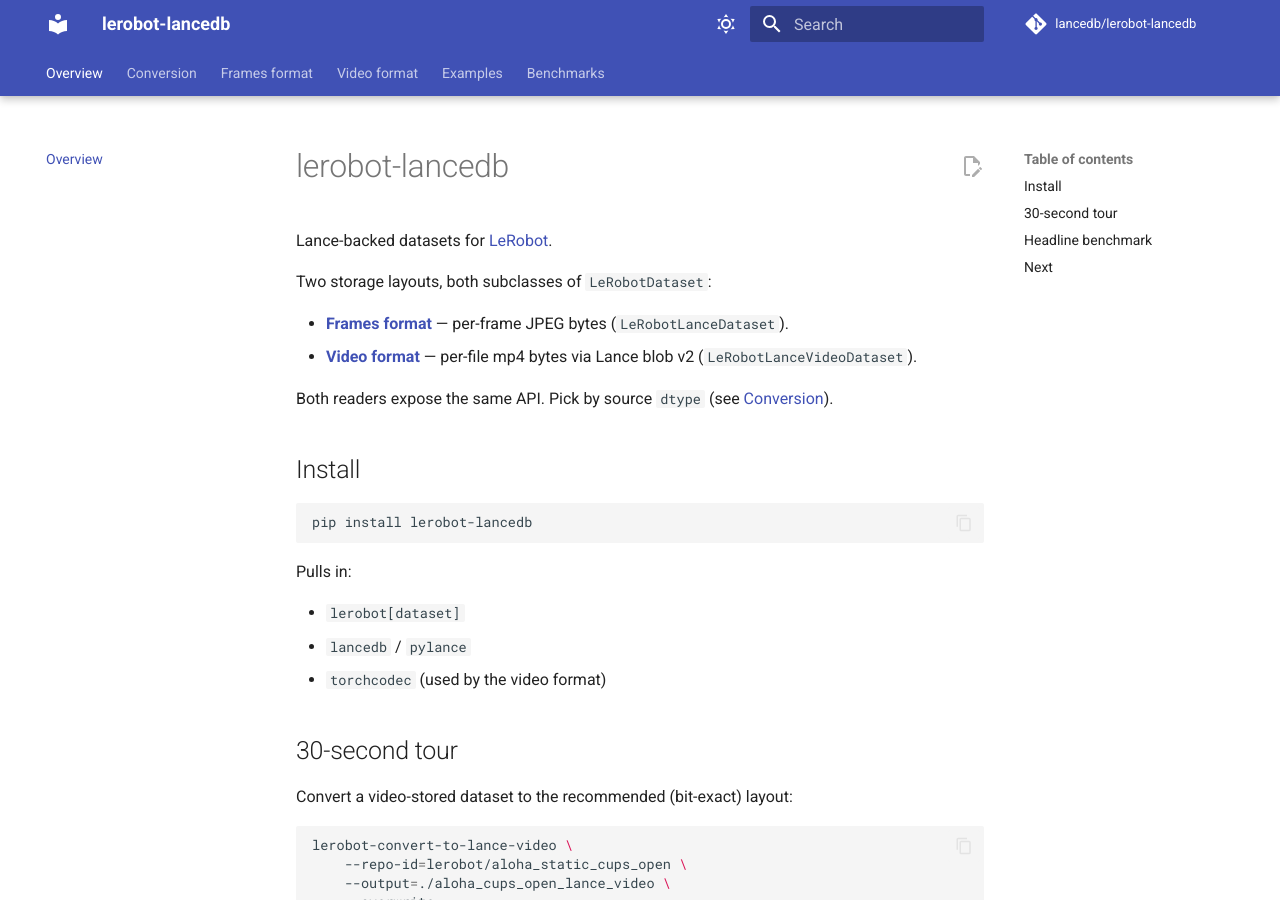
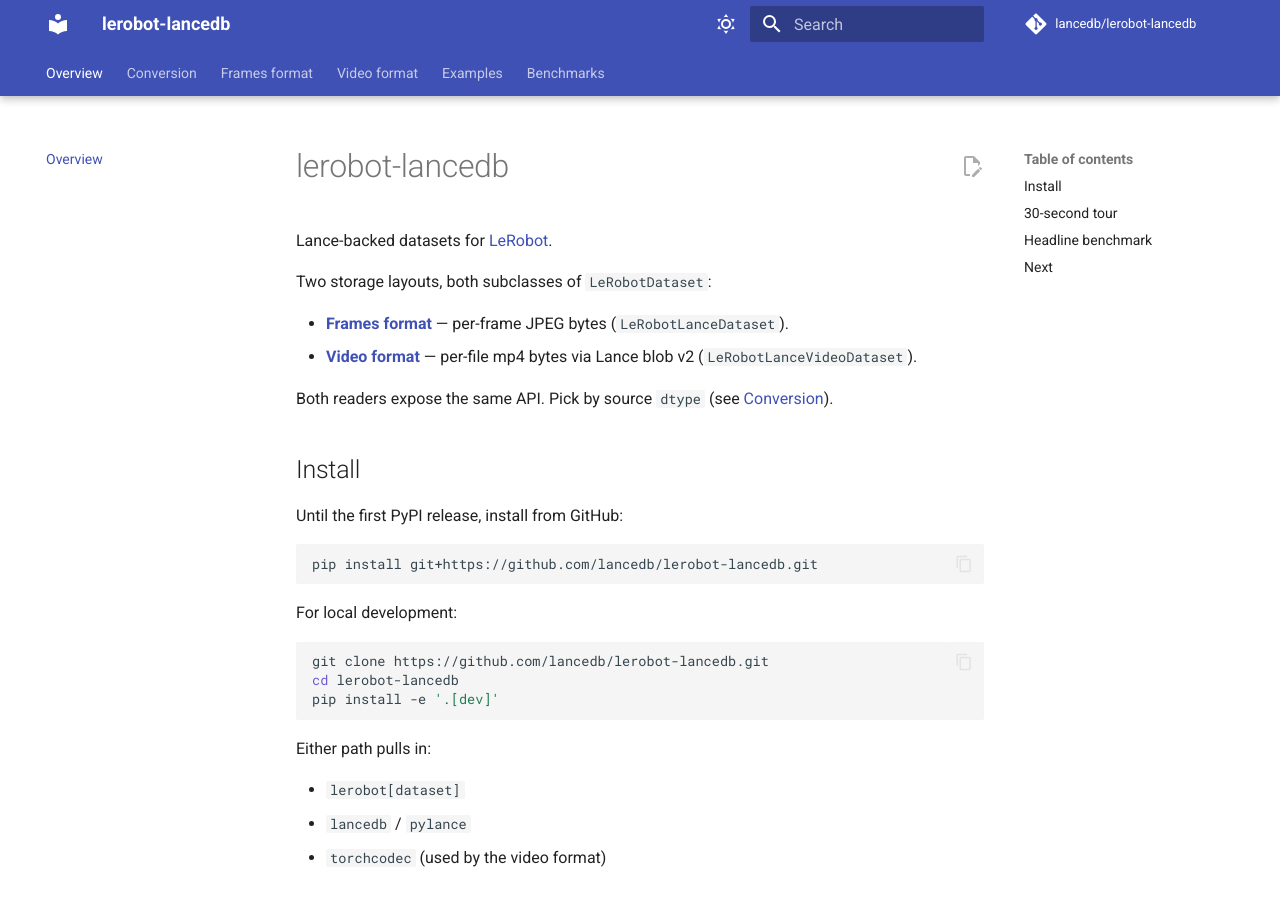
Before and after one commit to lancedb/lerobot-lancedb, an MkDocs documentation site: the page built from docs/index.md, in a window 1280 px wide and 900 px high. Built offline with MkDocs 1.6.1 and Material for MkDocs 9.7.7, drawn with Linux system fonts in a browser that asks for light colours; comment, search, counter and statistics services are not loaded.

Commit message:
Install from GitHub until first PyPI release
`pip install lerobot-lancedb` doesn't resolve yet — the package isn't
on PyPI. Update README and docs/index.md to use:

    pip install git+https://github.com/lancedb/lerobot-lancedb.git

with a dev-install variant for local hacking.

Co-Authored-By: Claude Opus 4.7 (1M context) <noreply@anthropic.com>

````diff
--- a/docs/index.md
+++ b/docs/index.md
@@ -11,11 +11,21 @@ Both readers expose the same API. Pick by source `dtype` (see [Conversion](conve
 
 ## Install
 
+Until the first PyPI release, install from GitHub:
+
 ```bash
-pip install lerobot-lancedb
+pip install git+https://github.com/lancedb/lerobot-lancedb.git
 ```
 
-Pulls in:
+For local development:
+
+```bash
+git clone https://github.com/lancedb/lerobot-lancedb.git
+cd lerobot-lancedb
+pip install -e '.[dev]'
+```
+
+Either path pulls in:
 
 - `lerobot[dataset]`
 - `lancedb` / `pylance`
````
Also changed, not shown: README.md (+11 -1 lines).
